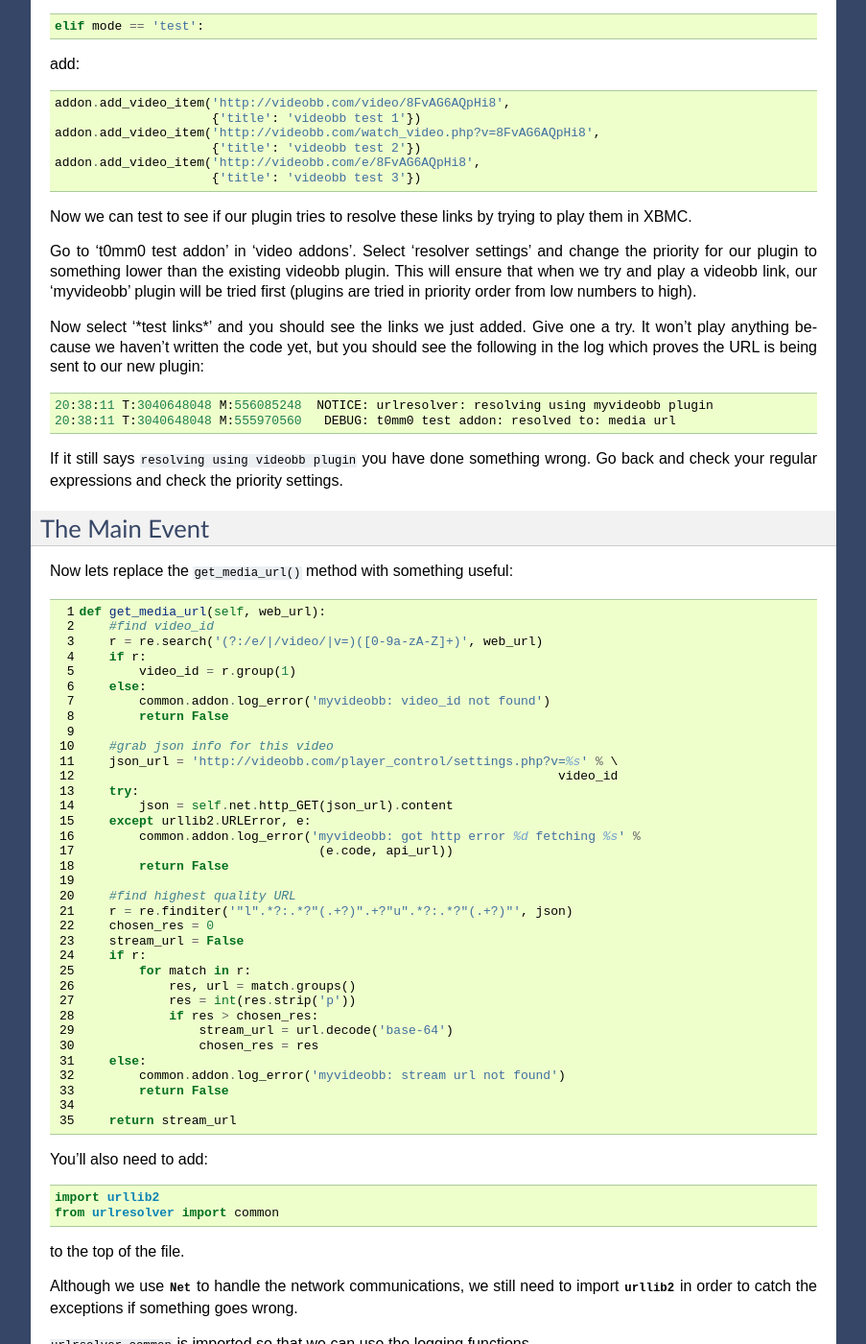
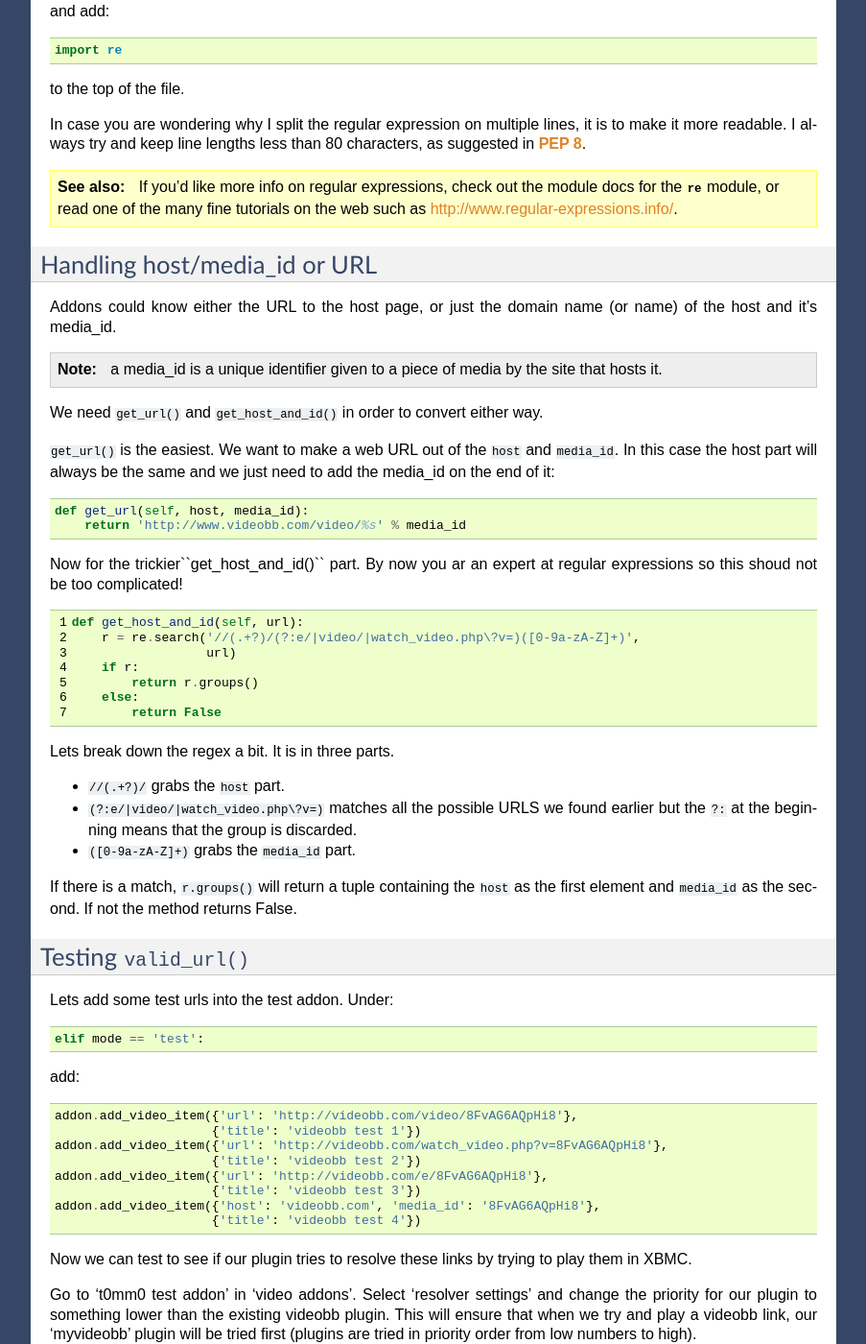
Before and after one commit to t0mm0/xbmc-urlresolver, a Sphinx documentation site: the page built from doc/source/tutorials/resolverplugin/code.rst, in a window 1280 px wide and 1400 px high, scrolled down 3607 px. Shown: the whole window at 96% size, without its empty margins (198-1101 px from the left). Built offline with Sphinx 7.4.7, drawn with Linux system fonts in a browser that asks for light colours; some of the changed text lies outside the part shown.

Commit message:
update resolver plugin tutorial to new videoid style

```diff
--- a/doc/source/tutorials/resolverplugin/code.rst
+++ b/doc/source/tutorials/resolverplugin/code.rst
@@ -50,10 +50,16 @@
             self.priority = int(p)
             self.net = Net()
 
-        def get_media_url(self, web_url):
+        def get_media_url(self, host, media_id):
             return 'media url'
 
-        def valid_url(self, web_url):
+        def get_url(self, host, media_id):
+            return 'web url'
+
+        def get_host_and_id(self, url):
+            return ('host', 'media id')
+
+        def valid_url(self, url, host):
             return False
 
 Here's a quick explanation.
@@ -90,8 +96,12 @@
 
   For many plugins this ``__init__`` method can be left as is.
 * *Line 15-16* A stub for our main method. This is where the code to turn the
-  ``web_url`` into a media URL will go.
-* *Line 18-19* A stub for the method that determines whether this plugin is
+  ``host`` and ``media_id`` into a media URL will go.
+* *Line 18-19* A stub for the method which turns a ``host`` and ``media_id``
+  into a ``web_url``.
+* *Line 21-22* A stub for the method which turns a ``web_url`` into a ``host``
+  and ``media_id``. ``get_host_and_id`` is the inverse of ``get_url``.
+* *Line 24-25* A stub for the method that determines whether this plugin is
   capable of handling any given ``web_url``.
 
 Now turn on debugging in XBMC and navigate to the 't0mm0 test addon' in
@@ -104,6 +114,8 @@
     18:35:03 T:122399600 M:374116352   DEBUG: urlresolver: registering plugin: myvideobb (MyVideobbResolver), as: PluginSettings (P=100)
 
 This shows that your new plugin is installed and initialised correctly.
+
+
 
 Can We Handle It?
 =================
@@ -179,13 +191,20 @@
     >>> print re.match('http://(www.)?videobb.com/(e/|video/|watch_video.php\?v=)[0-9A-Za-z]+', 'http://different-hoster.com/video/8FvAG6AQpHi8')
     None
 
+We also need to return True if strings like 'videobb' or 'videobb.com' are
+passed in the ``host`` argument. A simple::
+
+    'videobb' in host
+
+test will return True if this is the case.
+
 So lets use that to fill in our ``valid_url()`` method. Replace the existing
 stub with::
 
-    def valid_url(self, web_url):
+    def valid_url(self, url, host):
         return re.match('http://(www.)?videobb.com/' +
                         '(e/|video/|watch_video.php\?v=)' +
-                        '[0-9A-Za-z]+')
+                        '[0-9A-Za-z]+') or 'videobb' in host
 
 and add::
 
@@ -197,11 +216,57 @@
 it is to make it more readable. I always try and keep line lengths less than 80
 characters, as suggested in :pep:`8`.
 
+
 .. seealso::
 
     If you'd like more info on regular expressions, check out the module docs
     for the :mod:`re` module, or read one of the many fine tutorials on the
     web such as http://www.regular-expressions.info/.
+
+Handling host/media_id or URL
+=============================
+
+Addons could know either the URL to the host page, or just the domain name (or
+name) of the host and it's media_id.
+
+.. note::
+
+    a media_id is a unique identifier given to a piece of media by the site that
+    hosts it.
+
+We need ``get_url()`` and ``get_host_and_id()`` in order to convert either way.
+
+``get_url()`` is the easiest. We want to make a web URL out of the ``host`` and
+``media_id``. In this case the host part will always be the same and we just
+need to add the media_id on the end of it::
+
+    def get_url(self, host, media_id):
+        return 'http://www.videobb.com/video/%s' % media_id
+
+Now for the trickier``get_host_and_id()`` part. By now you ar an expert at
+regular expressions so this shoud not be too complicated!
+
+.. code-block:: python
+    :linenos:
+
+    def get_host_and_id(self, url):
+        r = re.search('//(.+?)/(?:e/|video/|watch_video.php\?v=)([0-9a-zA-Z]+)',
+                      url)
+        if r:
+            return r.groups()
+        else:
+            return False
+
+Lets break down the regex a bit. It is in three parts.
+
+* ``//(.+?)/`` grabs the ``host`` part.
+* ``(?:e/|video/|watch_video.php\?v=)`` matches all the possible URLS we found
+  earlier but the ``?:`` at the beginning means that the group is discarded.
+* ``([0-9a-zA-Z]+)`` grabs the ``media_id`` part.
+
+If there is a match, ``r.groups()`` will return a tuple containing the ``host``
+as the first element and ``media_id`` as the second. If not the method returns
+False.
 
 Testing ``valid_url()``
 =======================
@@ -212,12 +277,14 @@
 
 add::
 
-    addon.add_video_item('http://videobb.com/video/8FvAG6AQpHi8',
+    addon.add_video_item({'url': 'http://videobb.com/video/8FvAG6AQpHi8'},
                          {'title': 'videobb test 1'})
-    addon.add_video_item('http://videobb.com/watch_video.php?v=8FvAG6AQpHi8',
+    addon.add_video_item({'url': 'http://videobb.com/watch_video.php?v=8FvAG6AQpHi8'},
                          {'title': 'videobb test 2'})
-    addon.add_video_item('http://videobb.com/e/8FvAG6AQpHi8',
+    addon.add_video_item({'url': 'http://videobb.com/e/8FvAG6AQpHi8'},
                          {'title': 'videobb test 3'})
+    addon.add_video_item({'host': 'videobb.com', 'media_id': '8FvAG6AQpHi8'},
+                         {'title': 'videobb test 4'})
 
 Now we can test to see if our plugin tries to resolve these links by trying to
 play them in XBMC.
@@ -240,6 +307,7 @@
 wrong. Go back and check your regular expressions and check the priority
 settings.
 
+
 The Main Event
 ==============
 
@@ -248,18 +316,10 @@
 .. code-block:: python
     :linenos:
 
-    def get_media_url(self, web_url):
-        #find video_id
-        r = re.search('(?:/e/|/video/|v=)([0-9a-zA-Z]+)', web_url)
-        if r:
-            video_id = r.group(1)
-        else:
-            common.addon.log_error('myvideobb: video_id not found')
-            return False
-
+    def get_media_url(self, host, media_id):
         #grab json info for this video
         json_url = 'http://videobb.com/player_control/settings.php?v=%s' % \
-                                                                    video_id
+                                                                    media_id
         try:
             json = self.net.http_GET(json_url).content
         except urllib2.URLError, e:
@@ -297,29 +357,10 @@
 
 ``urlrsolver.common`` is imported so that we can use the logging functions.
 
-This code is split into three main sections:
+This code is split into two main sections:
 
-#. :ref:`find-video-id` (lines 3-8)
-#. :ref:`grab-json` (lines 11-18)
-#. :ref:`grab-url` (lines 21-33)
-
-.. _find-video-id:
-
-Find video_id
--------------
-
-This section finds the video ID from the URL that has been passed to the
-plugin.
-
-* *Line 2* - More regular expressions. This one grabs the video ID from the URL
-  passed to the plugin. We already know it matches the pattern used for
-  ``valid_url()`` so we can make some assumptions. The left hand capture group
-  (enclosed by brackets) is not actually captured because it begins ``?:`` but
-  is just used to make sure the right hand capture group starts at the right
-  place.
-* *Line 4-8* - If a match was found, ``video_id`` will be the contents of the
-  first (and only) capture group returned. Otherwise log the problem and give
-  up, returning ``False`` to tell the addon that we couldn't resolve this URL.
+#. :ref:`grab-json` (lines 2-10)
+#. :ref:`grab-url` (lines 12-27)
 
 .. _grab-json:
 
@@ -329,9 +370,9 @@
 This section of code handles grabbing the URL of the JSON information and
 getting its contents.
 
-* *Line 11-12* - Construct the URL to fetch using the ``video_id`` we found
+* *Line 3-4* - Construct the URL to fetch using the ``video_id`` we found
   earlier.
-* *Line 13-18* - Use :class:`~t0mm0.common.net.Net` to grab the URL's content,
+* *Line 5-10* - Use :class:`~t0mm0.common.net.Net` to grab the URL's content,
   catching the exception if we get an error (such as 404 not found). Again if
   there is an error we log it and return ``False``.
 
@@ -360,7 +401,7 @@
 
 (this is the beautified version, the real thing is all on a single line)
 
-* *Line 21* - We could have used
+* *Line 13* - We could have used
   `simplejson <http://simplejson.github.com/simplejson/>`_ here but (despite its
   name!) it would be more work than regular expressions.
 
@@ -368,27 +409,27 @@
   base64 encoded URL. We use :func:`re.finditer` because there may be more than
   one result which we want to loop through.
 
-* *Line 22-23* - Set up some variables. ``chosen_res`` will keep track of the
+* *Line 14-15* - Set up some variables. ``chosen_res`` will keep track of the
   currently chosen resolution, and ``stream_url`` is set to ``False`` so that if
   the next few lines go wrong this method will return ``False`` and the addon
   will know something went wrong.
 
-* *Line 25* - Loop through all the matches we made.
+* *Line 17* - Loop through all the matches we made.
 
-* *Line 26* - Grab the two values from the capture groups for this match.
+* *Line 18* - Grab the two values from the capture groups for this match.
 
-* *Line 27* - Remove any 'p' from the end of the resolution. This is just a
+* *Line 19* - Remove any 'p' from the end of the resolution. This is just a
   guess, because this JSON is not documented we can not tell what all the
   possible resolutions are, but the only ones I have seen are '240p' and '480p'
   so i think it's safe to assume if there are any others they will probably end
   in 'p'.
 
-* *Line 28-30* If the resolution for this match is higher than our current
+* *Line 20-22* If the resolution for this match is higher than our current
   selection, set ``stream_url`` to be this URL (remember it is base64 encoded
   so we need to :func:`decode`) and update the value in ``chosen_res`` so we
   know what our currently chosen resolution is for the next time round the loop.
 
-* *Line 32-33* - As usual, log the error and return ``False`` if the regular
+* *Line 23-25* - As usual, log the error and return ``False`` if the regular
   expression didn't match.
 
 
```
